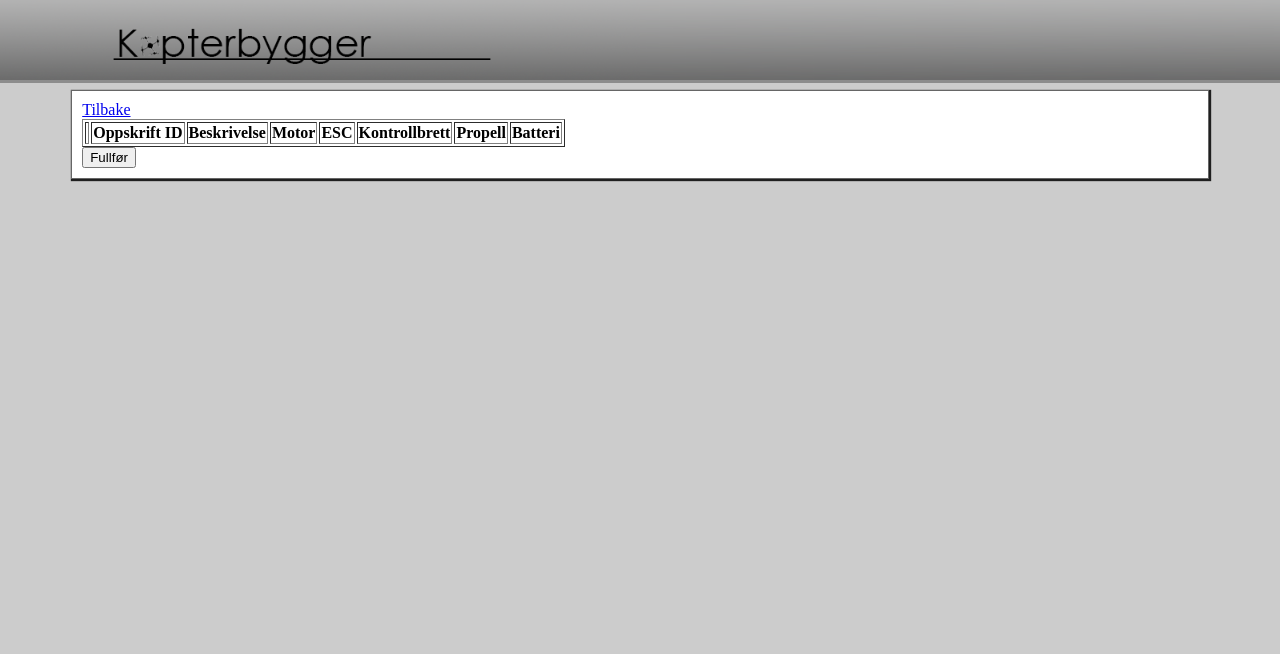
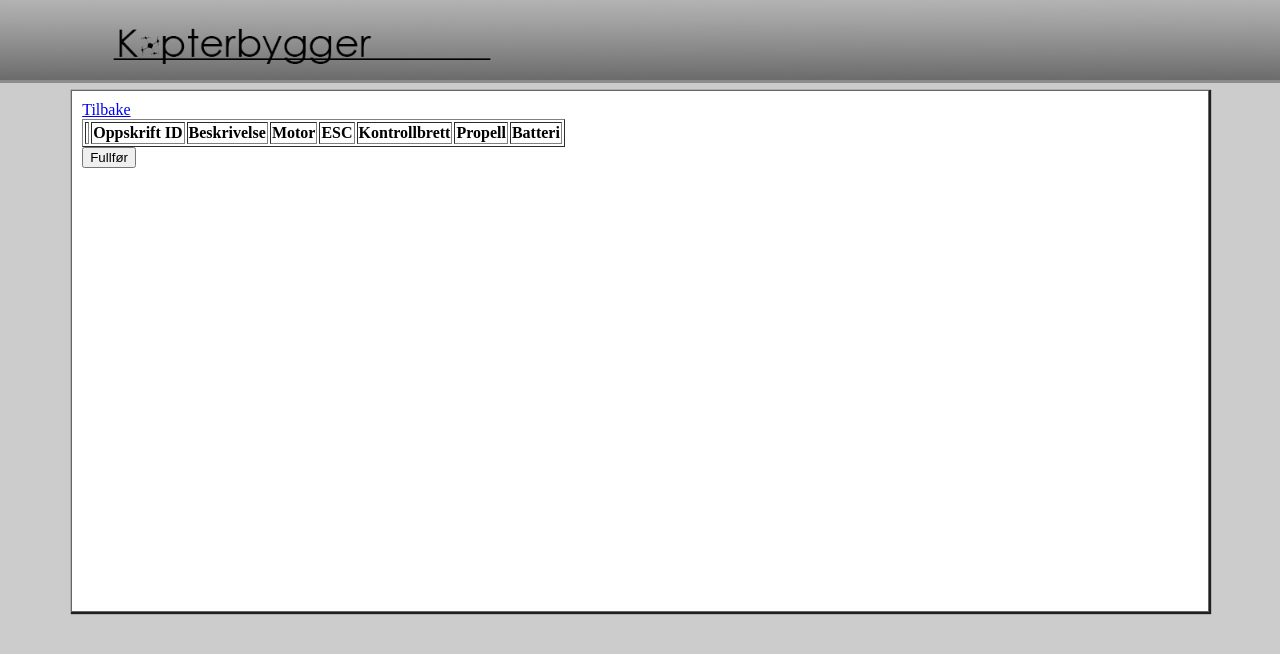
Before and after one commit to VidyPie/Fantastic-Four, a PHP site: page /editPkg.php in a window 1280 px wide. Shown: the top 654 px of the page. Run offline with PHP 8.4, Linux system fonts and the light colour scheme; the visitor is signed in with stand-in values (Sample User, id 1); lists and menus that the app fills with data are empty.

Commit message:
Fiksa skrivefeil i stylesheet

```diff
--- a/MultikopterBygger/stylesheet.css
+++ b/MultikopterBygger/stylesheet.css
@@ -292,7 +292,7 @@ li {
     border:solid;
     border-width: 1px;
     border-color: #666666;
-    heigh: 500px;
+    height: 500px;
     overflow-y: scroll;
 }
 
```
